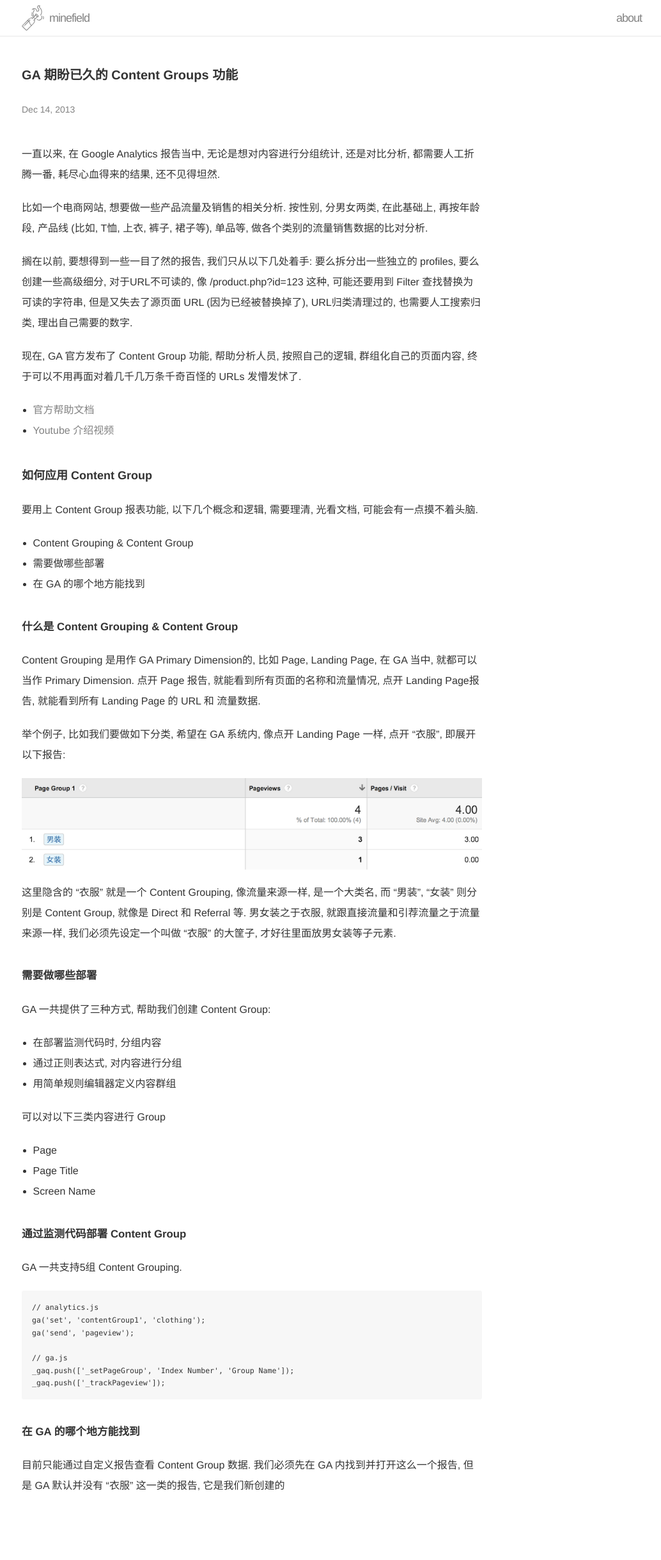
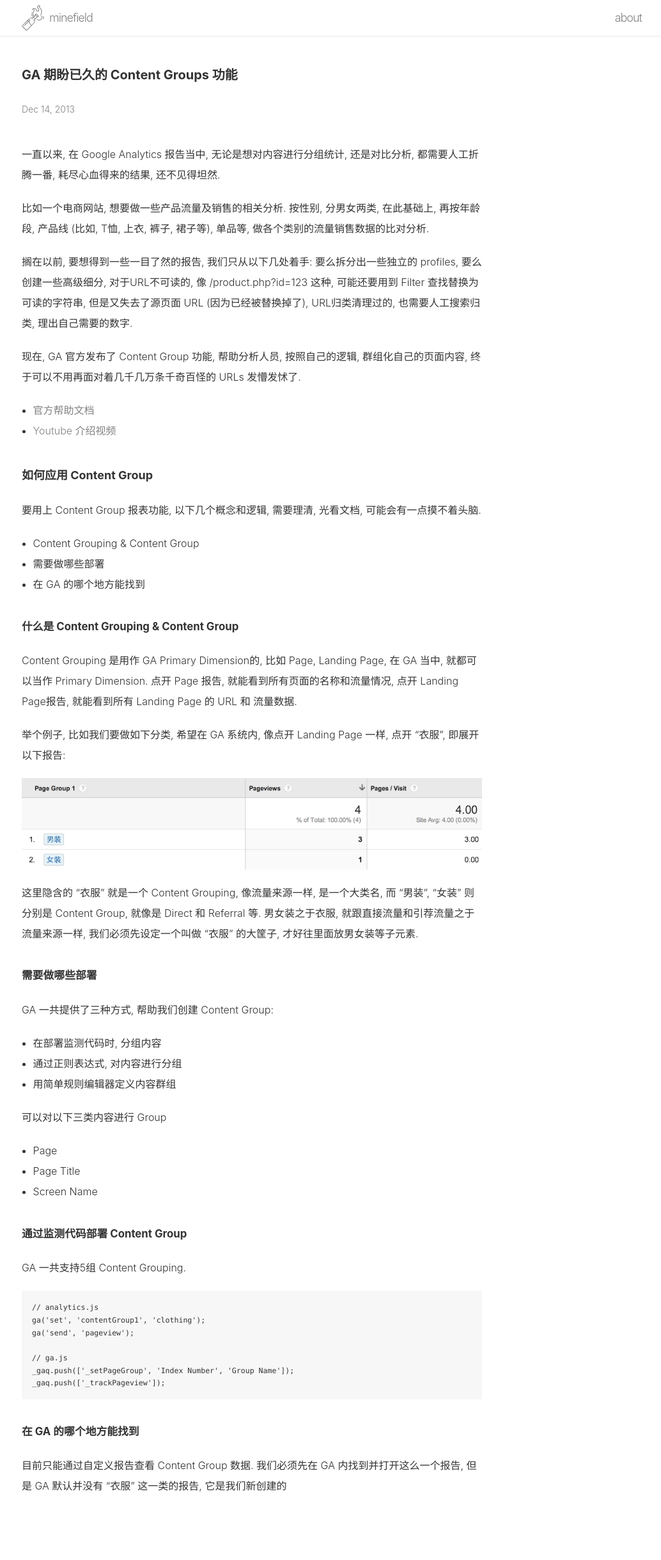
Before and after one commit to placeless/placeless.github.io, a Jekyll site: the page built from _posts/2013-12-14-google-analytics-content-group-introduction.md, in a window 1280 px wide. Shown: the whole page at 64% size, without its empty margins (246-1280 px from the left). Built offline with Jekyll 4.4.1, drawn with Linux system fonts in a browser that asks for light colours.

Commit message:
updated font-family setting for compatibility with new chrome

```diff
--- a/css/main.scss
+++ b/css/main.scss
@@ -6,13 +6,13 @@
 
 
 // Our variables
-// $base-font-family: "Helvetica Neue", Helvetica, Arial, sans-serif;
-$base-font-family: 'Avenir Next', 'Avenir', 'Helvetica Neue', 'Helvetica', 'Lantinghei SC', 'PingFang SC', 'Hiragino Sans GB', sans-serif;
+$base-font-family: -apple-system, BlinkMacSystemFont, 'PingFang SC', 'Hiragino Sans GB', 'Microsoft YaHei', sans-serif;
+// $base-font-family: 'Avenir Next', 'Avenir', 'Helvetica Neue', 'Helvetica', 'Lantinghei SC', 'PingFang SC', 'Hiragino Sans GB', sans-serif;
 $base-font-size:   16px;
-$base-font-weight: 400;
+$base-font-weight: 300;
 $small-font-size:  $base-font-size * 0.875;
 $base-line-height: 2;
-$h1-h6-weight:     600;
+$h1-h6-weight:     700;
 
 $spacing-unit:     40px;
 
```
